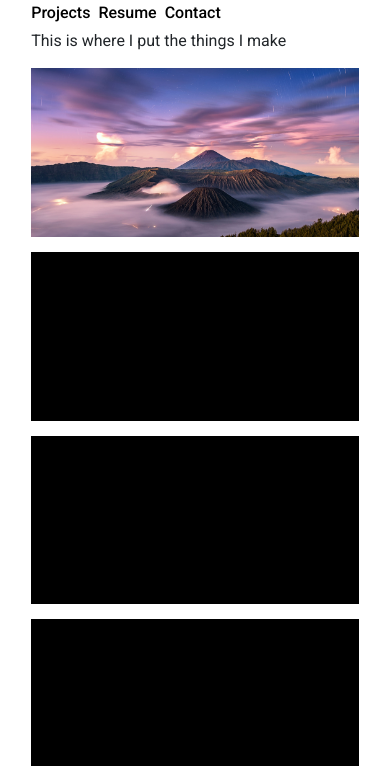
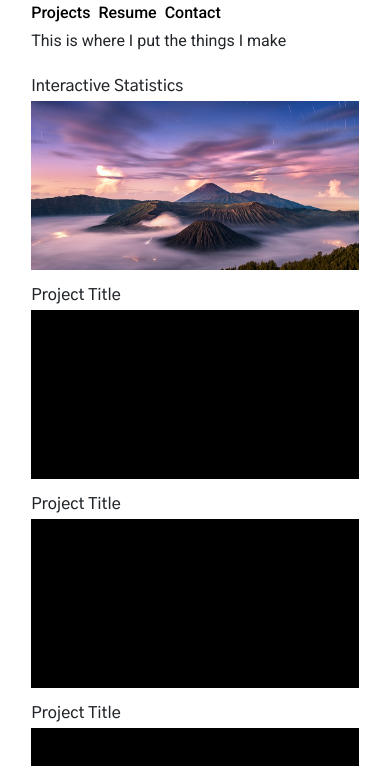
Before and after one commit to entrikij/entrikij.github.io, a plain HTML site: page index.html in a window 390 px wide. Shown: the part 78-844 px from the top of the page. Drawn offline with nearby package versions, Linux system fonts and the light colour scheme.

Commit message:
Mobile titles

```diff
--- a/css/responsive.css
+++ b/css/responsive.css
@@ -22,6 +22,10 @@
         margin-top:50px;
     }
 
+    .display-info{
+        display:none;
+    }
+
     .content-box{
         position:relative !important;
         width:100%;
@@ -32,11 +36,16 @@
         -webkit-transition: none; /* For Safari 3.1 to 6.0 */
         transition: none;
         width:100%;
+        margin:5px 0 0 0;
     }
 
     .content-item:hover{
         width:100%;
         height:20vh;
+    }
+
+    .content-item-title{
+        display:block;
     }
 
     .content-item-clone{
--- a/css/styles.css
+++ b/css/styles.css
@@ -15,6 +15,13 @@ h1{
     font-family: 'Gothic A1', sans-serif;
     font-weight:600;
     font-size:1.3rem;
+}
+
+h2{
+    font-family: 'Gothic A1', sans-serif;
+    font-weight:500;
+    font-size:1rem;
+    margin-bottom:0;
 }
 
 .small{
@@ -67,6 +74,13 @@ h1{
     -webkit-transition: width .2s .3s ease-out, height .2s .3s ease-out; /* For Safari 3.1 to 6.0 */
     transition: width .2s .3s ease-out, height .2s .3s ease-out;
     font-size:1rem;
+}
+
+.content-item-title{
+    font-size:1rem;
+    text-align:left;
+    display:none;
+    position:relative;
 }
 
 .content-item-image{
@@ -123,7 +137,7 @@ h1{
 }
 
 .display-info{
-
+    display:block;
 }
 
 .display-info-concepts, .display-info-tech{
--- a/index.html
+++ b/index.html
@@ -23,6 +23,7 @@
     <div class="container-fluid full-height">
         <div class="row" style="height:100%;">
             <div class="content-box text-center order-1 order-md-0" style="margin-left:8%;">
+                <h2 class="content-item-title mt-4">Interactive Statistics</h2>
                 <div class="content-item">
                     <div class='content-item-image'></div>
                     <div class='content-item-tooltip text-center hidden'>
@@ -35,12 +36,26 @@
                         </div>
                     </div>
                 </div>
+
+                <h2 class="content-item-title mt-3">Project Title</h2>
                 <div class="content-item"></div>
+
+                <h2 class="content-item-title mt-3">Project Title</h2>
                 <div class="content-item"></div>
+
+                <h2 class="content-item-title mt-3">Project Title</h2>
                 <div class="content-item"></div>
+
+                <h2 class="content-item-title mt-3">Project Title</h2>
                 <div class="content-item"></div>
+
+                <h2 class="content-item-title mt-3">Project Title</h2>
                 <div class="content-item"></div>
+
+                <h2 class="content-item-title mt-3">Project Title</h2>
                 <div class="content-item"></div>
+
+                <h2 class="content-item-title mt-3">Project Title</h2>
                 <div class="content-item"></div>
             </div>
             <div class="site-info-container order-0 order-md-1" style="">
--- a/js/custom.js
+++ b/js/custom.js
@@ -68,15 +68,19 @@ $('.content-item').click(function(){
 
 var timer;
 $('.content-item').mouseenter(function() {
+    if(!checkBreakpoint('xs')){
         var that = this;
         timer = setTimeout(function(){
             $('#display-info').fadeIn(150);
             $(that).find('.content-item-tooltip').fadeIn(150);
         }, 300);
+    }
 }).mouseleave(function() {
+    if(!checkBreakpoint('xs')) {
         clearTimeout(timer);
         $('#display-info').fadeOut(150);
         $(this).find('.content-item-tooltip').fadeOut(150);
+    }
 });
 
 $('.overlay').click(function() {
```
Lines whose indentation alone changed are shown as unchanged.
